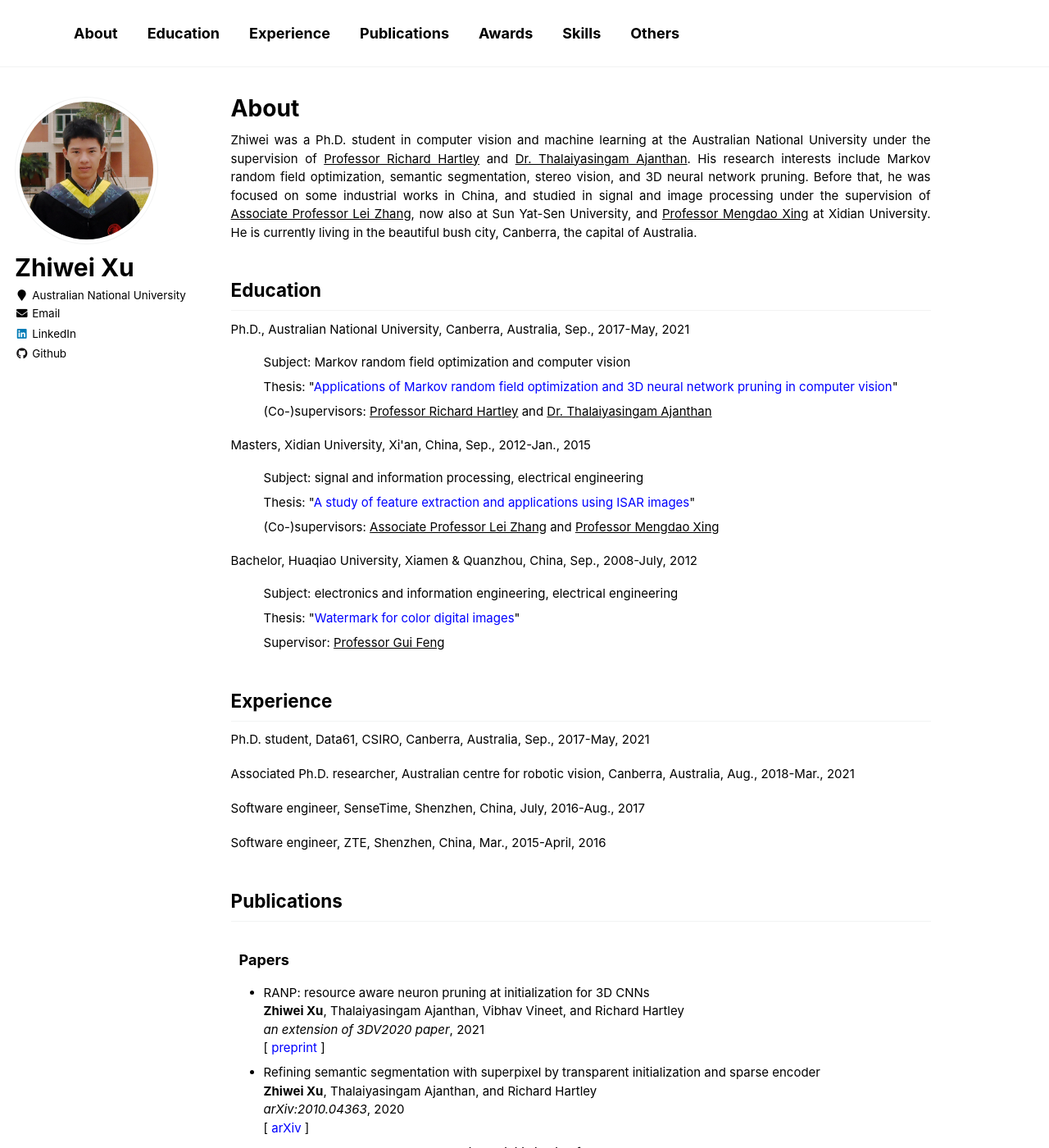
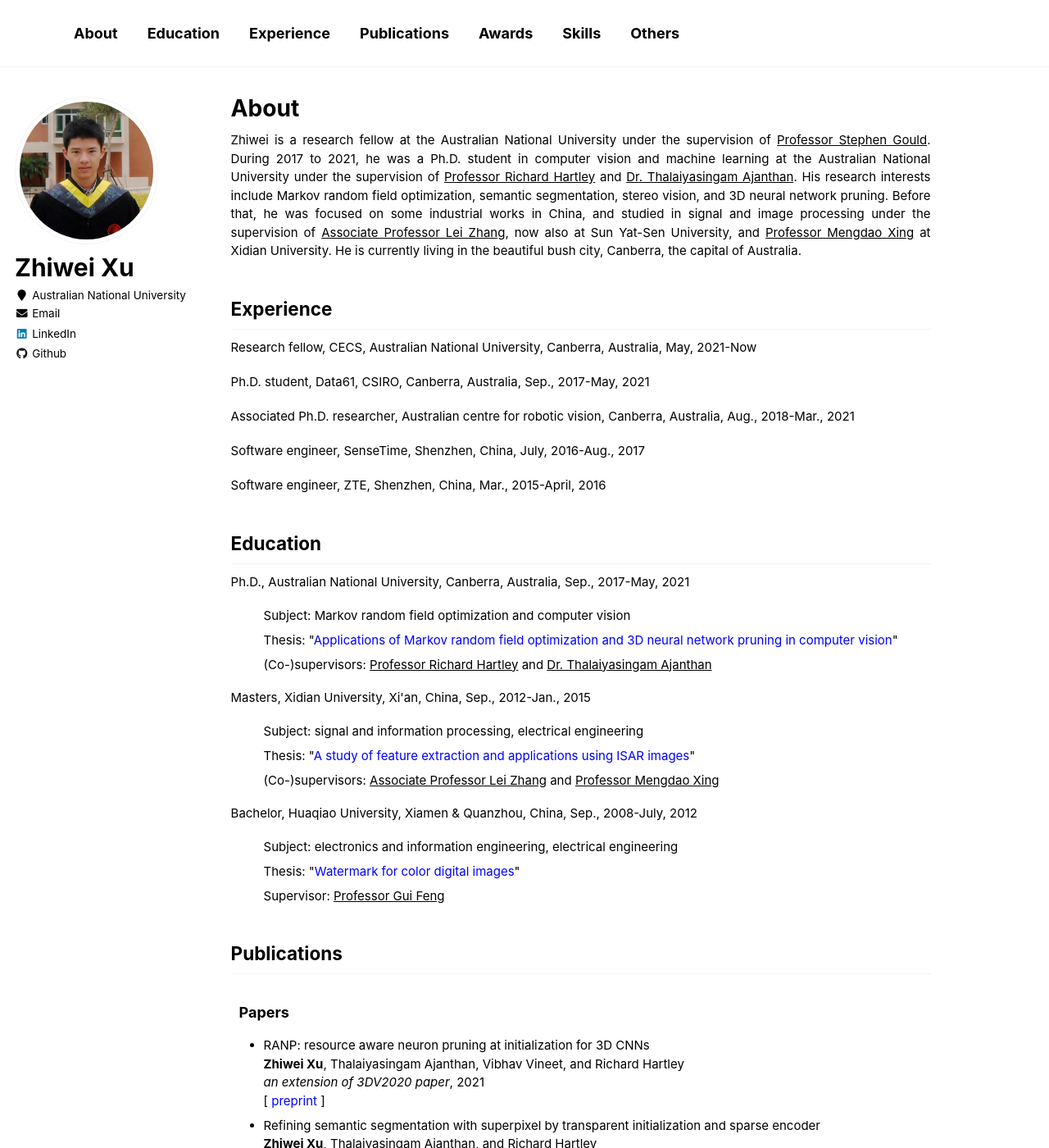
Before and after one commit to zwxu064/zwxu064.github.io, a Jekyll site: the page built from _pages/about.html, in a window 1280 px wide and 1400 px high. Shown: the whole window at 82% size. Built offline with Jekyll 4.4.1, drawn with Linux system fonts in a browser that asks for light colours.

Commit message:
Update about.html

```diff
--- a/_pages/about.html
+++ b/_pages/about.html
@@ -8,10 +8,18 @@ redirect_from:
   - /about.md
 ---
 
-<p> Zhiwei was a Ph.D. student in computer vision and machine learning at the Australian National University under the supervision of <a style="color: inherit; text-decoration: underline;" href="http://users.cecs.anu.edu.au/~hartley/" target="_blank">Professor Richard Hartley</a> and <a style="color: inherit; text-decoration: underline;" href="https://tajanthan.github.io/" target="_blank">Dr. Thalaiyasingam Ajanthan</a>.
+<p> Zhiwei is a research fellow at the Australian National University under the supervision of <a style="color: inherit; text-decoration: underline;" href="https://users.cecs.anu.edu.au/~sgould/" target="_blank">Professor Stephen Gould</a>.
+  During 2017 to 2021, he was a Ph.D. student in computer vision and machine learning at the Australian National University under the supervision of <a style="color: inherit; text-decoration: underline;" href="http://users.cecs.anu.edu.au/~hartley/" target="_blank">Professor Richard Hartley</a> and <a style="color: inherit; text-decoration: underline;" href="https://tajanthan.github.io/" target="_blank">Dr. Thalaiyasingam Ajanthan</a>.
   His research interests include Markov random field optimization, semantic segmentation, stereo vision, and 3D neural network pruning.
   Before that, he was focused on some industrial works in China, and studied in signal and image processing under the supervision of <a style="color: inherit; text-decoration: underline;" href="https://web.xidian.edu.cn/zhanglei/" target="_blank">Associate Professor Lei Zhang</a>, now also at Sun Yat-Sen University, and  <a style="color: inherit; text-decoration: underline;" href="https://web.xidian.edu.cn/mdxing/" target="_blank">Professor Mengdao Xing</a> at Xidian University.
   He is currently living in the beautiful bush city, Canberra, the capital of Australia.</p>
+
+<h2 id="work">Experience</h2>
+<p>Research fellow, <a style="color: inherit;" href="https://cecs.anu.edu.au/" target="_blank">CECS</a>, <a style="color: inherit;" href="https://www.anu.edu.au/" target="_blank">Australian National University</a>, Canberra, Australia, May, 2021-Now</p>
+<p>Ph.D. student, <a style="color: inherit;" href="https://data61.csiro.au/" target="_blank">Data61</a>, CSIRO, Canberra, Australia, Sep., 2017-May, 2021</p>
+<p>Associated Ph.D. researcher, <a style="color: inherit;" href="https://www.roboticvision.org/" target="_blank">Australian centre for robotic vision</a>, Canberra, Australia, Aug., 2018-Mar., 2021</p>
+<p>Software engineer, <a style="color: inherit;" href="https://www.sensetime.com/en" target="_blank">SenseTime</a>, Shenzhen, China, July, 2016-Aug., 2017</p>
+<p>Software engineer, <a style="color: inherit;" href="https://www.zte.com.cn/global/" target="_blank">ZTE</a>, Shenzhen, China, Mar., 2015-April, 2016</p>
 
 <h2 id="education">Education</h2>
 <div>Ph.D., Australian National University, Canberra, Australia, Sep., 2017-May, 2021</div>
@@ -34,12 +42,6 @@ redirect_from:
   <li>Thesis: "<a href="../files/Undergraduate_Dissertation.pdf", target="_blank">Watermark for color digital images</a>"
   <li>Supervisor: <a style="color: inherit; text-decoration: underline;" href="https://eee.hqu.edu.cn/info/1194/4370.htm" target="_blank">Professor Gui Feng</a>
 </ul>
-
-<h2 id="work">Experience</h2>
-<p>Ph.D. student, <a style="color: inherit;" href="https://data61.csiro.au/" target="_blank">Data61</a>, CSIRO, Canberra, Australia, Sep., 2017-May, 2021</p>
-<p>Associated Ph.D. researcher, <a style="color: inherit;" href="https://www.roboticvision.org/" target="_blank">Australian centre for robotic vision</a>, Canberra, Australia, Aug., 2018-Mar., 2021</p>
-<p>Software engineer, <a style="color: inherit;" href="https://www.sensetime.com/en" target="_blank">SenseTime</a>, Shenzhen, China, July, 2016-Aug., 2017</p>
-<p>Software engineer, <a style="color: inherit;" href="https://www.zte.com.cn/global/" target="_blank">ZTE</a>, Shenzhen, China, Mar., 2015-April, 2016</p>
 
 <h2 id="publications">Publications</h2>
   <h3 class="tab">Papers</h3>
```
